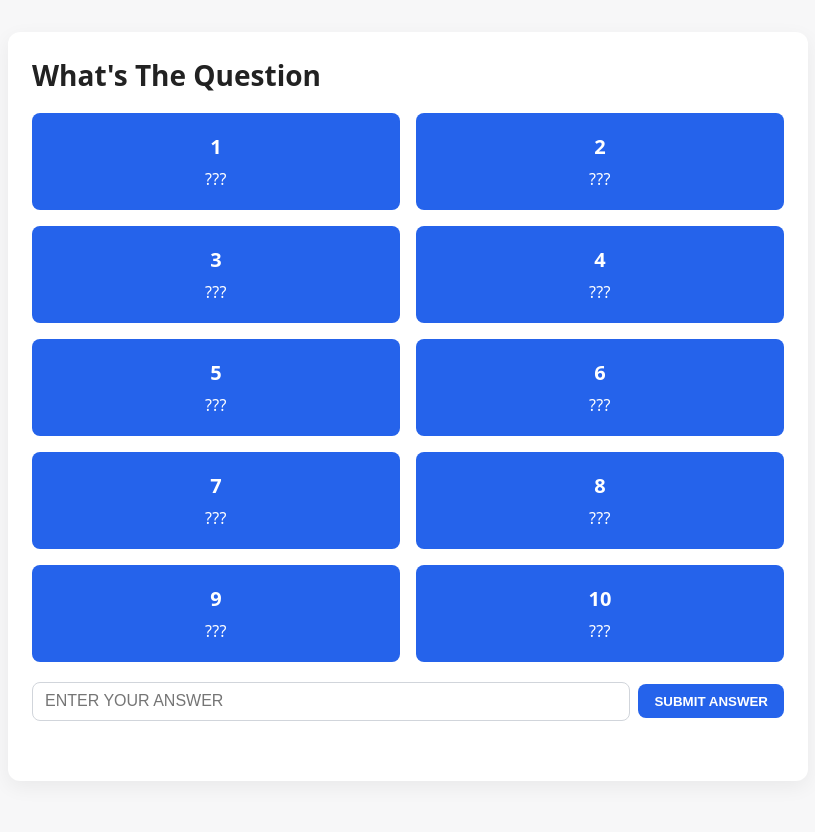
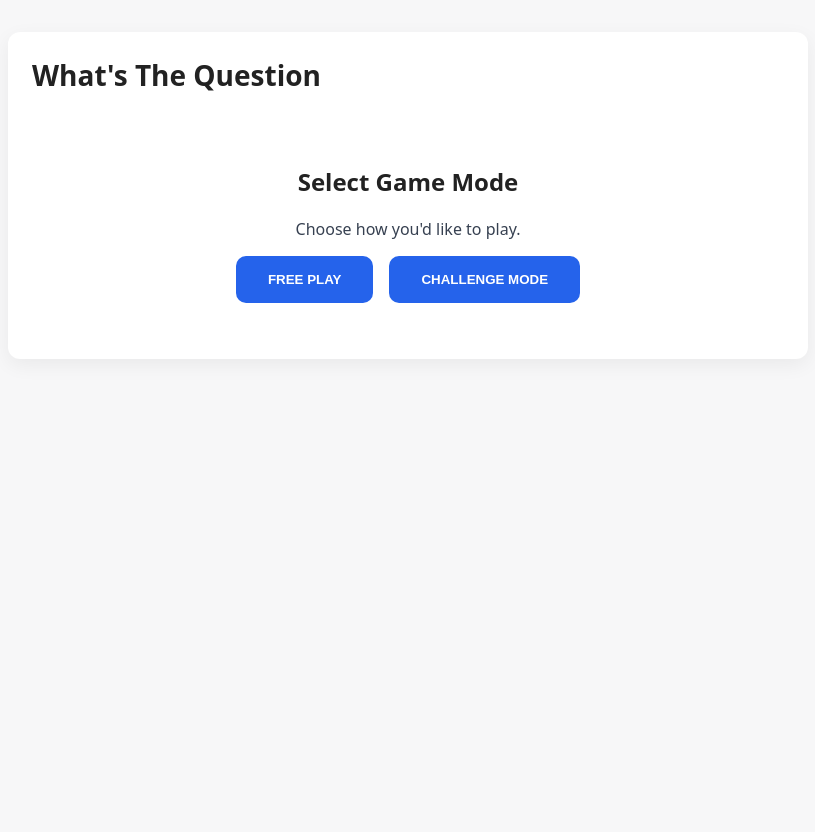
Before and after one commit to AndrewPerry-Haas/Whats-the-Question, a Flask app: page / in a window 1280 px wide. Shown: the whole page, without its empty margins (232-1047 px from the left). Run offline with Flask 3, Linux system fonts and the light colour scheme.

Commit message:
working free play mode

```diff
--- a/static/css/style.css
+++ b/static/css/style.css
@@ -135,3 +135,48 @@ h1 {
 @media (max-width: 520px) {
   #game-board { grid-template-columns: 1fr; }
 }
+
+/* Utility to hide elements until mode selected */
+.hidden { display: none !important; }
+
+/* Mode selection screen */
+#mode-selection {
+  text-align: center;
+  padding: 2rem 1rem;
+}
+
+.mode-desc {
+  margin: 0.25rem 0 1rem 0;
+  color: #374151;
+}
+
+.mode-buttons {
+  display: flex;
+  gap: 1rem;
+  justify-content: center;
+  flex-wrap: wrap;
+}
+
+.mode-btn {
+  padding: 1rem 2rem;
+  background: #2563eb;
+  color: #fff;
+  border: none;
+  border-radius: 10px;
+  font-weight: 700;
+  text-transform: uppercase;
+  cursor: pointer;
+  transition: transform 0.15s ease, box-shadow 0.15s ease, background 0.15s ease;
+}
+.mode-btn:hover { background: #1e40af; transform: translateY(-3px); }
+
+@media (max-width: 520px) {
+  .mode-buttons { flex-direction: column; align-items: stretch; }
+  .mode-btn { width: 100%; }
+}
+
+/* Disabled box visual */
+.word-box.disabled {
+  opacity: 0.6;
+  filter: grayscale(10%);
+}
--- a/static/js/game.js
+++ b/static/js/game.js
@@ -6,6 +6,7 @@ document.addEventListener('DOMContentLoaded', () => {
     currentQuestion: null, // {id, question, words: []}
     revealed: new Set(), // positions (1-based) revealed
     loaded: false,
+    currentMode: null, // 'free' | 'challenge' | null
   };
 
   const feedbackEl = document.getElementById('feedback');
@@ -19,6 +20,12 @@ document.addEventListener('DOMContentLoaded', () => {
   // Gate auto-advance behavior behind a flag for future toggling
   const autoAdvanceEnabled = true;
   const boxes = Array.from(document.querySelectorAll('.word-box'));
+
+  // Mode selection elements
+  const modeSelectionEl = document.getElementById('mode-selection');
+  const gameBoardSection = document.getElementById('game-board-section');
+  const freePlayBtn = document.getElementById('free-play-btn');
+  const challengeModeBtn = document.getElementById('challenge-mode-btn');
 
   // Helper: show feedback
   function showFeedback(message, isSuccess = false) {
@@ -199,6 +206,26 @@ document.addEventListener('DOMContentLoaded', () => {
     });
   }
 
-  // Load initial question on page load
-  fetchQuestion();
+  // Mode selection handlers
+  function startFreePlayMode() {
+    state.currentMode = 'free';
+    if (modeSelectionEl) modeSelectionEl.classList.add('hidden');
+    if (gameBoardSection) gameBoardSection.classList.remove('hidden');
+    // start gameplay
+    fetchQuestion();
+  }
+
+  if (freePlayBtn) {
+    freePlayBtn.addEventListener('click', (ev) => {
+      ev.preventDefault();
+      startFreePlayMode();
+    });
+  }
+
+  if (challengeModeBtn) {
+    challengeModeBtn.addEventListener('click', (ev) => {
+      ev.preventDefault();
+      showFeedback('Challenge mode coming soon', false);
+    });
+  }
 });
--- a/templates/index.html
+++ b/templates/index.html
@@ -10,7 +10,16 @@
   <main id="game-root" class="container">
     <h1>What's The Question</h1>
 
-    <section id="game-board-section">
+    <section id="mode-selection" aria-label="Select game mode">
+      <h2>Select Game Mode</h2>
+      <p class="mode-desc">Choose how you'd like to play.</p>
+      <div class="mode-buttons">
+        <button id="free-play-btn" class="mode-btn">FREE PLAY</button>
+        <button id="challenge-mode-btn" class="mode-btn">CHALLENGE MODE</button>
+      </div>
+    </section>
+
+    <section id="game-board-section" class="hidden">
       <section id="game-board" aria-label="Game board">
         <!-- Ten numbered word boxes (2 columns) -->
         <!-- Each box has data-position 1..10 and a span for number and word -->
```
Also changed, not shown: questions.txt (+12 -12 lines), .TODO.txt.
